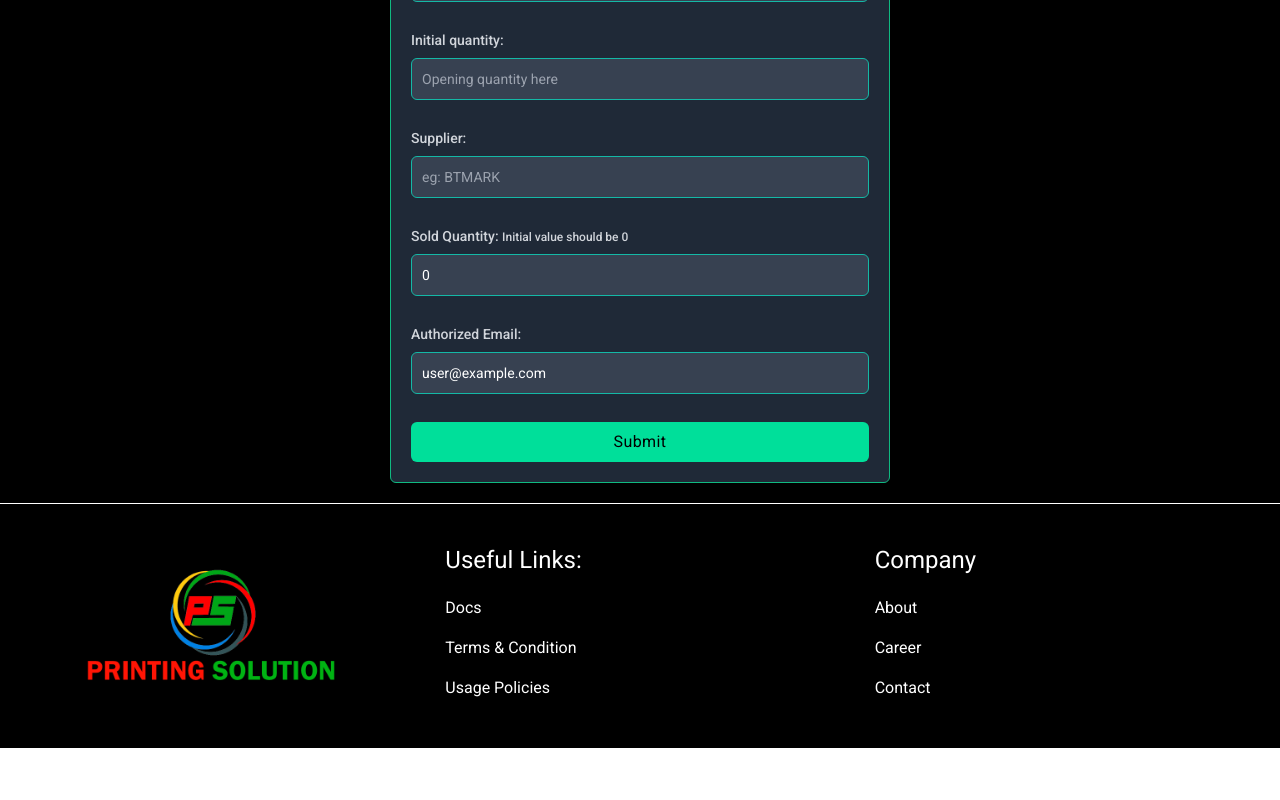
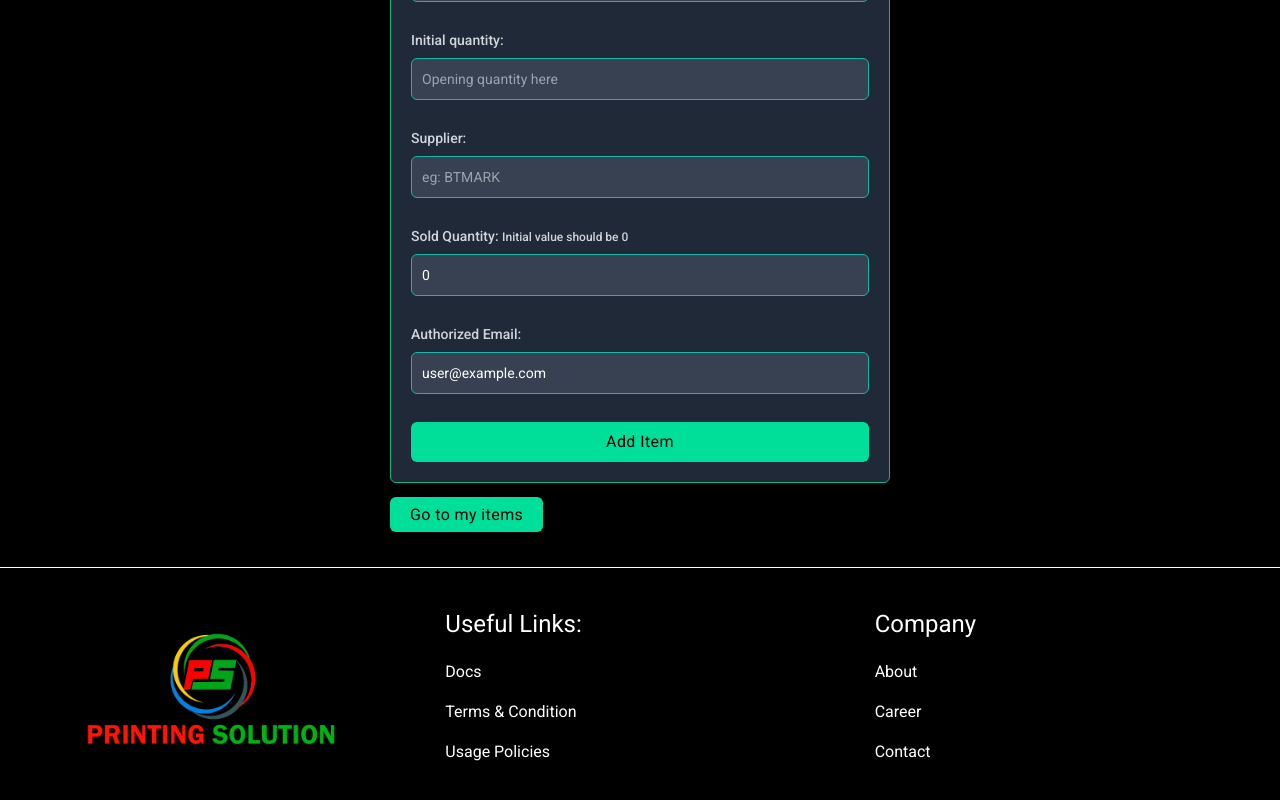
Before and after one commit to mijan-joy/inventory-management-app-client, a React (Create React App) app: page /inventory/manage/add in a window 1280 px wide. Shown: the part 575-1375 px from the top of the page. Before the commit the page ends 1323 px from the top, so only its background shows below. Built offline with nearby package versions, Linux system fonts and the light colour scheme; no server answers; sample sign-in values are in the browser's storage.

Commit message:
added: error catching in manage item page

```diff
--- a/src/Pages/AddItem/AddItem.js
+++ b/src/Pages/AddItem/AddItem.js
@@ -2,6 +2,8 @@ import axios from "axios";
 import React, { useState } from "react";
 import { useAuthState } from "react-firebase-hooks/auth";
 import { useForm } from "react-hook-form";
+import { Link } from "react-router-dom";
+import { toast } from "react-toastify";
 import auth from "../../firebase.init";
 
 const AddItem = () => {
@@ -18,7 +20,8 @@ const AddItem = () => {
         const post = async () => {
             await axios
                 .post("http://localhost:5000/inventory/manage/add", data)
-                .then((response) => console.log(response));
+                .then((response) => console.log(response))
+                .then(toast.success("Item add successful"));
         };
         post();
     };
@@ -209,8 +212,17 @@ const AddItem = () => {
                     <input
                         className="w-full bg-rakib-400 hover:bg-emerald-500 px-5 py-2 rounded-md text-black tracking-wide"
                         type="submit"
+                        value="Add Item"
                     />
                 </form>
+                <div className="mx-auto py-5">
+                    <Link
+                        className="w-full bg-rakib-400 hover:bg-emerald-500 px-5 py-2 rounded-md text-black tracking-wide"
+                        to="/inventory/myitems"
+                    >
+                        Go to my items
+                    </Link>
+                </div>
             </div>
         </div>
     );
--- a/src/Pages/ManageItem/ManageItem.js
+++ b/src/Pages/ManageItem/ManageItem.js
@@ -9,14 +9,19 @@ const ManageItem = () => {
     const [item, setItem] = useState({});
     const [quantity, setQuantity] = useState(0);
     const navigate = useNavigate();
+    const [error, setError] = useState("");
 
     useEffect(() => {
         const get = async () => {
-            await axios
-                .get(`http://localhost:5000/inventory/${id}`)
-                .then((response) => {
-                    setItem(response.data);
-                });
+            try {
+                await axios
+                    .get(`http://localhost:5000/inventory/${id}`)
+                    .then((response) => {
+                        setItem(response.data);
+                    });
+            } catch (error) {
+                setError(error);
+            }
         };
         get();
     }, [id, quantity]);
@@ -57,6 +62,18 @@ const ManageItem = () => {
     const handleManageInventoryBtn = () => {
         navigate("/inventory/manage");
     };
+    if (error) {
+        return (
+            <div className="container mx-auto text-center py-10">
+                <p className="text-2xl font-bold text-rose-600">
+                    {error?.response.status}
+                </p>
+                <p className="text-3xl font-bold text-rose-600">
+                    {error?.response.statusText}
+                </p>
+            </div>
+        );
+    }
     return (
         <div className="container mx-auto">
             <div className="md:flex items-center justify-evenly">
```
